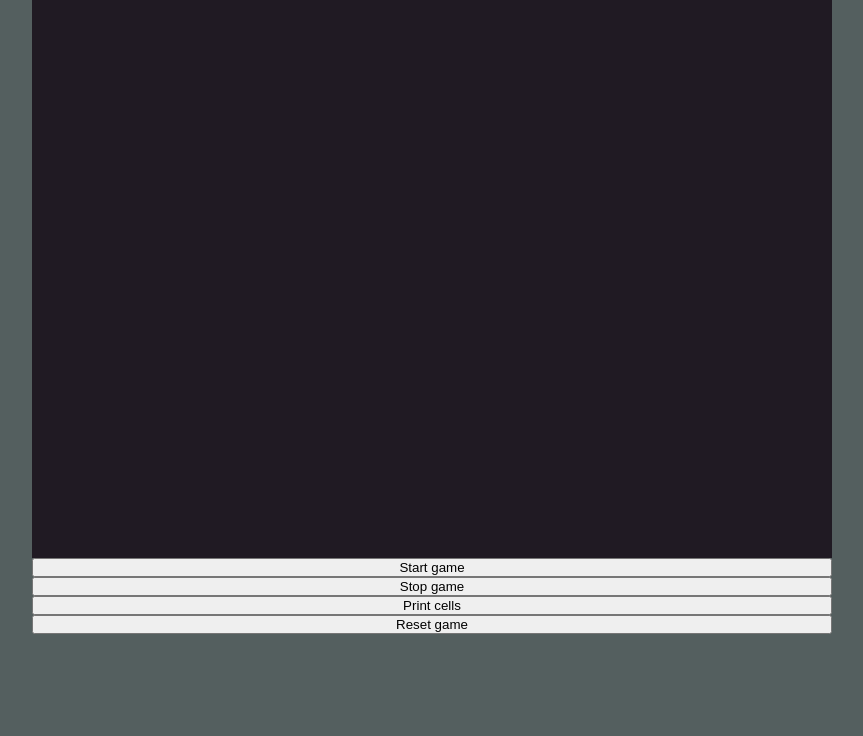
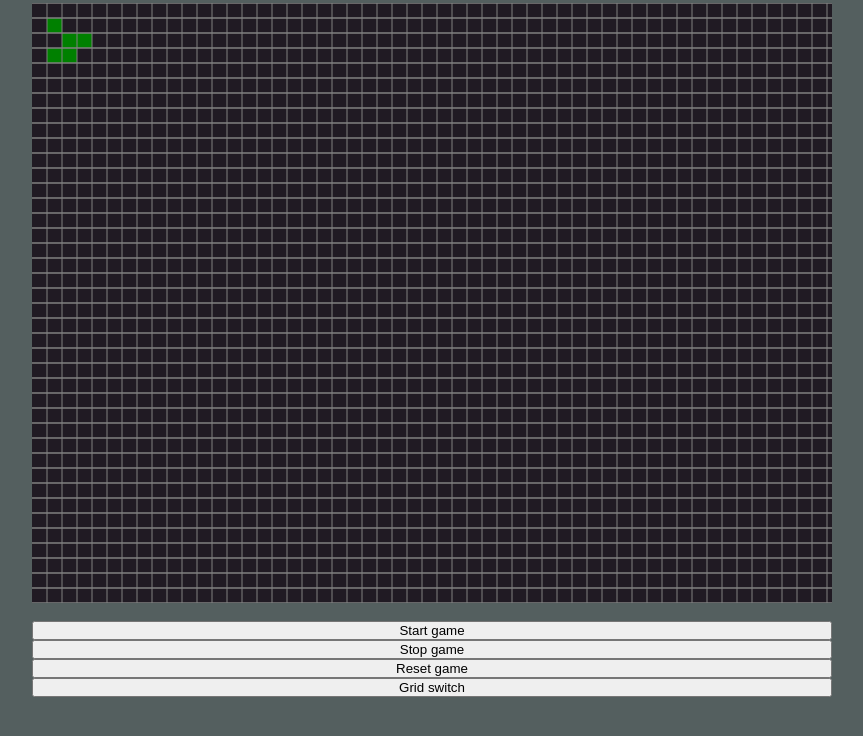
Before and after one commit to ggodos/game_of_life, a plain HTML site: page index.html in a window 1280 px wide. Shown: the part 64-800 px from the top of the page, without its empty margins (208-1071 px from the left). Drawn offline with Linux system fonts and the light colour scheme.

Commit message:
add grid draw and grid switcher

```diff
--- a/core.js
+++ b/core.js
@@ -3,16 +3,19 @@ const ctx = canvas.getContext("2d");
 
 const HEIGHT = 600;
 const WIDTH = 800;
-const CELL_SIZE = 10;
-const CELLS_H = HEIGHT / CELL_SIZE;
-const CELLS_W = WIDTH / CELL_SIZE;
-const CYCLE_MS = 250;
+const CELL_SIZE = 15;
+const CELLS_H = Math.floor(HEIGHT / CELL_SIZE);
+const CELLS_W = Math.floor(WIDTH / CELL_SIZE);
+
+let CYCLE_MS = 250;
 
 var cells;
 
 let gameStarted = false;
 let isDrawing = false;
 let isErasing = false;
+
+let wantGrid = true;
 
 ctx.canvas.height = HEIGHT;
 ctx.canvas.width = WIDTH;
@@ -41,8 +44,8 @@ const resetGame = () => {
   initGame();
 };
 
-const printCells = () => {
-  console.log(cells);
+const switchGrid = () => {
+  wantGrid = !wantGrid;
 };
 
 const stopGame = () => {
@@ -61,6 +64,26 @@ const drawCell = (cell) => {
 const drawBackground = () => {
   ctx.fillStyle = "#201A23";
   ctx.fillRect(0, 0, WIDTH, HEIGHT);
+};
+
+const drawGrid = () => {
+  for (let y = 0; y <= CELLS_H + 1; y++) {
+    for (let x = 0; x <= CELLS_W + 1; x++) {
+      let dy = y * CELL_SIZE;
+      let dx = x * CELL_SIZE;
+
+      ctx.beginPath();
+      ctx.moveTo(dx, dy);
+      ctx.lineTo(dx + CELL_SIZE, dy);
+      ctx.lineTo(dx + CELL_SIZE, dy - CELL_SIZE);
+      ctx.lineTo(dx, dy - CELL_SIZE);
+      ctx.moveTo(dx, dy);
+      ctx.closePath();
+
+      ctx.strokeStyle = "gray";
+      ctx.stroke();
+    }
+  }
 };
 
 const drawCells = () => {
@@ -131,6 +154,9 @@ const calcLoop = () => {
 const loop = () => {
   drawBackground();
   drawCells();
+  if (CELL_SIZE > 9 && wantGrid) {
+    drawGrid();
+  }
   window.requestAnimationFrame(loop);
 };
 
--- a/index.html
+++ b/index.html
@@ -8,10 +8,12 @@
   <body>
 		<h3>Game of life</h3>
 		<canvas></canvas>
+
+		<br/>
 		<button type="button" onClick="startGame()">Start game</button>
 		<button type="button" onClick="stopGame()">Stop game</button>
-		<button type="button" onClick="printCells()">Print cells</button>
 		<button type="button" onClick="resetGame()">Reset game</button>
+		<button type="button" onClick="switchGrid()">Grid switch</button>
 
 		<script type="text/javascript" src="core.js"></script>
 	</body>
--- a/styles.css
+++ b/styles.css
@@ -1,11 +1,9 @@
 * {
   box-sizing: border-box;
-  margin: 0;
   padding: 0;
 }
 
 body {
-  align-content: space-between;
   background-color: #545f5f;
   color: #fbf5f3;
   display: grid;
```
